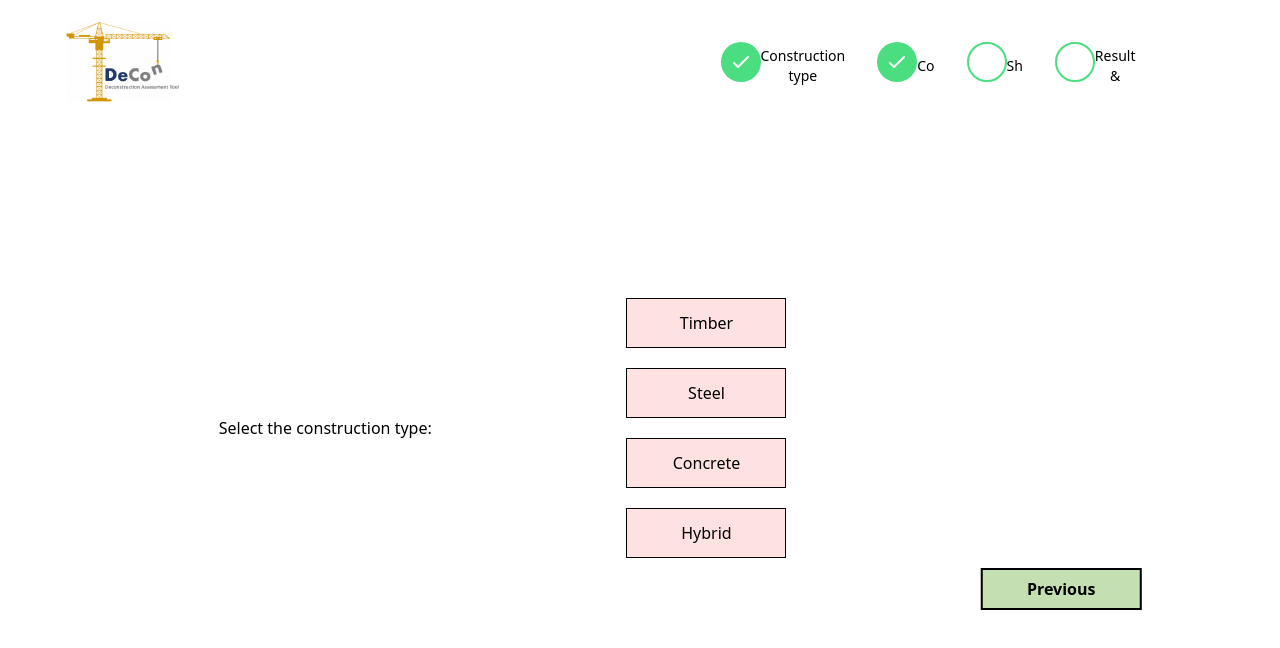
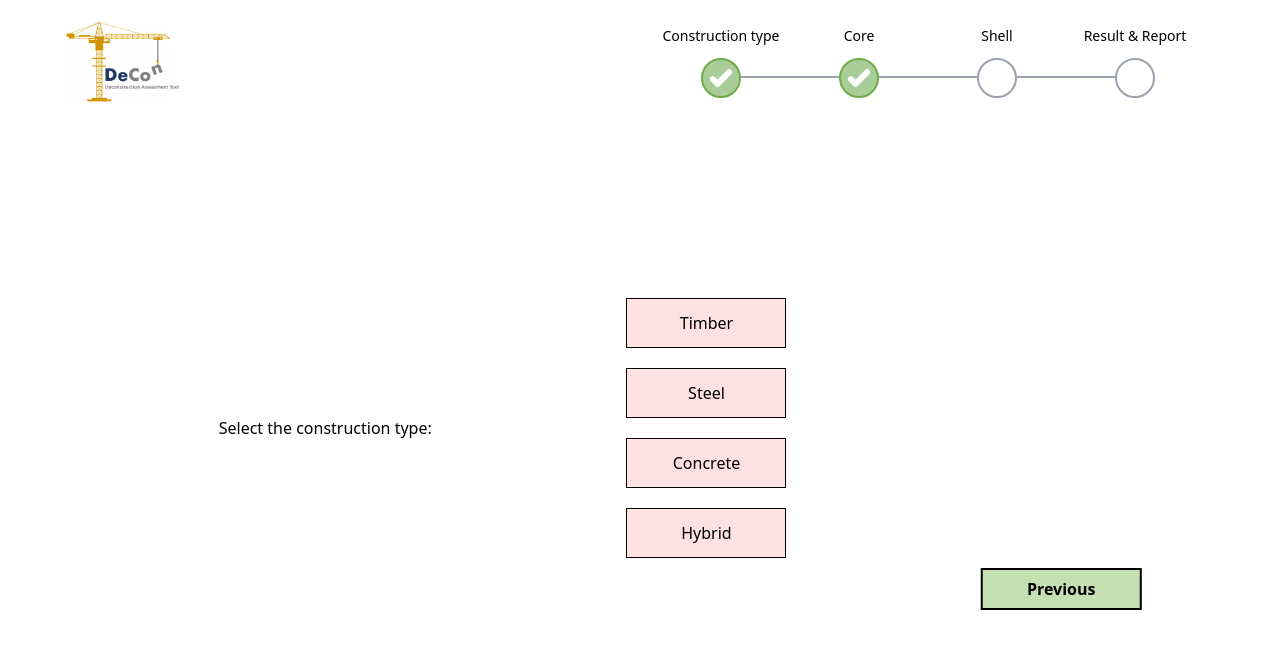
Before and after one commit to shariful10/DeCon, a React (Vite) app: page /constructions-type in a window 1280 px wide. Shown: the top 648 px of the page. Built offline with nearby package versions, Linux system fonts and the light colour scheme.

Commit message:
Breadcrum complete

```diff
--- a/src/components/container/Container.jsx
+++ b/src/components/container/Container.jsx
@@ -1,6 +1,10 @@
 const Container = ({ children, className }) => {
   return (
-    <div className={`w-full md:w-[90%] mx-auto px-5 md:px-0 ${className}`}>
+    <div
+      className={`w-svw md:w-[90%] mx-auto px-5 md:px-0 ${
+        className ? className : ""
+      }`}
+    >
       {children}
     </div>
   );
--- a/src/components/shared/ProgressIndicator.jsx
+++ b/src/components/shared/ProgressIndicator.jsx
@@ -3,8 +3,8 @@ import React from "react";
 
 const steps = [
   { label: "Construction type", completed: true },
-  { label: "Co", completed: true },
-  { label: "Sh", completed: false },
+  { label: "Core", completed: true },
+  { label: "Shell", completed: false },
   { label: "Result & Report", completed: false },
 ];
 
@@ -12,17 +12,25 @@ const ProgressIndicator = () => {
   return (
     <div className="flex items-center justify-center">
       {steps.map((step, index) => (
-        <div key={index} className="flex items-center">
+        <div
+          key={index}
+          className="flex items-center justify-center relative w-[138px]"
+        >
+          <div className="flex flex-col items-center justify-end h-full">
+            <div className="text-center mb-3 min-w-max">
+              <span className="block text-sm">{step.label}</span>
+            </div>
             <div
               className={`w-10 h-10 rounded-full flex items-center justify-center ${
                 step.completed
-                ? "bg-green-400"
-                : "bg-white border-2 border-green-400"
+                  ? "bg-[#A9CD98] border-2 border-[#6fac47]"
+                  : "bg-white border-2 border-gray-400"
               }`}
             >
               {step.completed ? (
+                <span>
                   <svg
-                className="w-6 h-6 text-white"
+                    className="size-7 text-white"
                     fill="none"
                     stroke="currentColor"
                     viewBox="0 0 24 24"
@@ -31,20 +39,18 @@ const ProgressIndicator = () => {
                     <path
                       strokeLinecap="round"
                       strokeLinejoin="round"
-                  strokeWidth="2"
+                      strokeWidth="5"
                       d="M5 13l4 4L19 7"
                     ></path>
                   </svg>
+                </span>
               ) : (
                 <span className="text-green-400"></span>
               )}
             </div>
-          <div className="text-center mt-2">
-            <span className="block text-sm">{step.label.split(" ")[0]}</span>
-            <span className="block text-sm">{step.label.split(" ")[1]}</span>
           </div>
           {index !== steps.length - 1 && (
-            <div className="flex-auto border-t-2 border-gray-300 mx-4"></div>
+            <div className="flex w-[102px] border-t-2 border-gray-400 mx-4 absolute bottom-5 md:-right-[67%] lg:-right-1/2 -z-10"></div>
           )}
         </div>
       ))}
```
Lines whose indentation alone changed are shown as unchanged.
